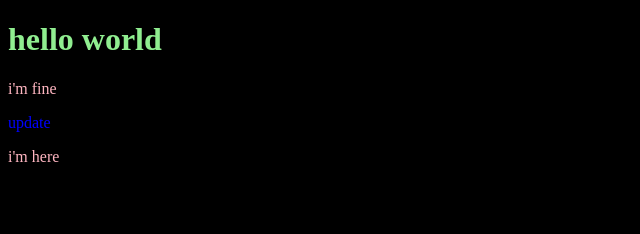
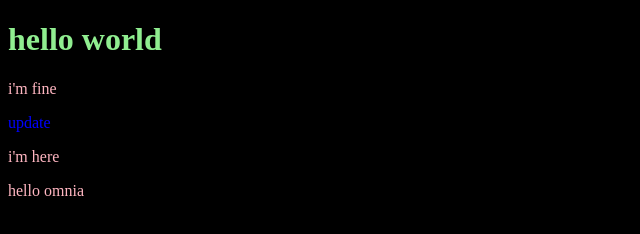
Before and after one commit to MahmoudOsman22/projectOne, a plain HTML site: page index.html in a window 1280 px wide. Shown: the full height of the page, 0-640 px from the left. Drawn offline with Linux system fonts and the light colour scheme.

Commit message:
hello omnia

```diff
--- a/index.html
+++ b/index.html
@@ -12,5 +12,6 @@
     <p id="first">i'm fine</p>
     <p id="second">update</p>
     <p>i'm here</p>
+    <p>hello omnia</p>
 </body>
 </html>
```
